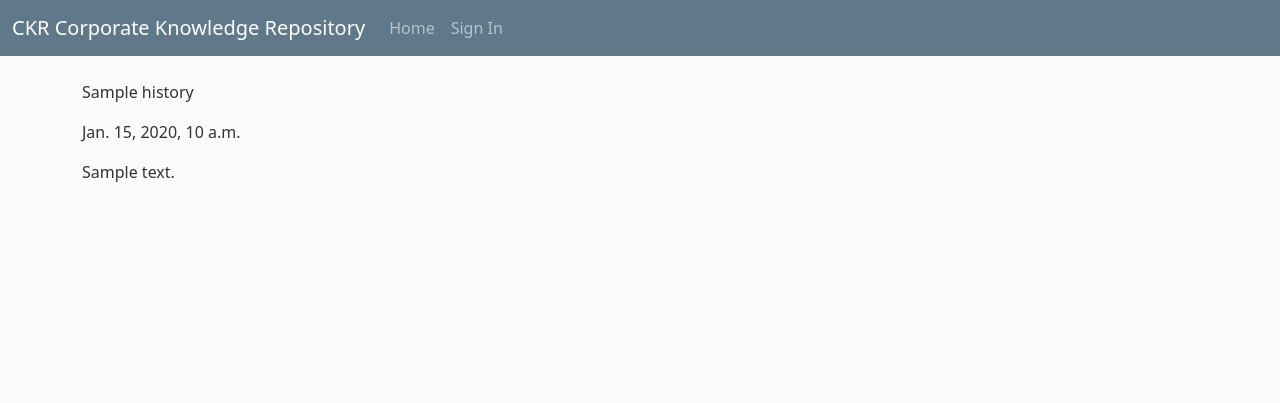
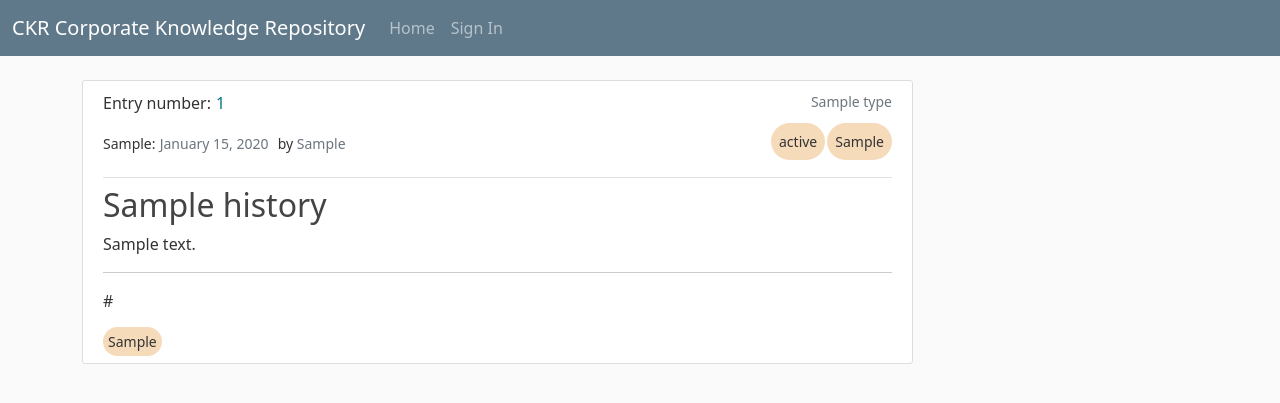
Before and after one commit to Steph-diaz/CKR_knowledge_Repository, a Django app: template ckr_knowledge_repository/ckr_knowledge_repository/templates/Entry/history_detail.html in a window 1280 px wide. Shown: the top 403 px of the page. Run offline with Django 4.2, Linux system fonts and the light colour scheme; the template is opened without the code that fills it: most values are stand-ins (such as "Sample title", 1, 10 or a date in 2020); some libraries are stand-ins or nearby versions.

Commit message:
fix history detail page + other fixes

```diff
--- a/ckr_knowledge_repository/ckr_knowledge_repository/static/css/project.css
+++ b/ckr_knowledge_repository/ckr_knowledge_repository/static/css/project.css
@@ -104,6 +104,7 @@ footer {
   padding: 8px;
   margin-top: 3px;
   border-radius: 20px;
+  margin-left: 2px;
 }
 
 .key-bg {
--- a/ckr_knowledge_repository/ckr_knowledge_repository/templates/Entry/detail_page.html
+++ b/ckr_knowledge_repository/ckr_knowledge_repository/templates/Entry/detail_page.html
@@ -31,8 +31,8 @@
                 {{ entry.updated|date:'F d, Y' }}</small>
               </div>
               <div class="mt-2">
-                <small class="article-footer bg-yellow status-bg">{{ entry.get_status_display }}</small>
-                <small class="article-footer bg-yellow status-bg">{{ entry.get_record_display }}</small>
+                <small class="bg-yellow status-bg">{{ entry.get_status_display }}</small>
+                <small class="bg-yellow status-bg">{{ entry.get_record_display }}</small>
               </div>
             {% endif %}
           </div>
--- a/ckr_knowledge_repository/ckr_knowledge_repository/templates/Entry/entry_history_list.html
+++ b/ckr_knowledge_repository/ckr_knowledge_repository/templates/Entry/entry_history_list.html
@@ -19,7 +19,7 @@
       {% for t in object_list %}
         <tr>
           <td class="text-center"><a href="{% url 'history_detail' pk=t.history_id%}"
-          >{{ t.entry_number }}</a></td>
+                                     target="_blank">{{ t.entry_number }}</a></td>
           <td>{{ t.title }}</td>
           <td class="text-center">{{ t.history_date|date:'F d, Y' }}</td>
           <td class="text-center">{{ t.get_record_display }}</td>
--- a/ckr_knowledge_repository/ckr_knowledge_repository/templates/Entry/history_detail.html
+++ b/ckr_knowledge_repository/ckr_knowledge_repository/templates/Entry/history_detail.html
@@ -2,61 +2,55 @@
 
 {% block content %}
 
-  <p>{{ history.title }}</p>
-  <p>{{ history.history_date }}</p>
-  <p>{{ history.content }}</p>
-{#  <article class="media content-section">#}
-{#    <div class="media-body">#}
-{#      <div class="article-metadata ">#}
-{#        <div class="d-flex flex-row justify-content-between mb-2">#}
-{#          <div class="">#}
+{#  <p>{{ history.title }}</p>#}
+{#  <p>{{ history.history_user }}</p>#}
+{#  <p>{{ history.history_date }}</p>#}
+{#  <p>{{ history.content }}</p>#}
+  <article class="media content-section">
+    <div class="media-body">
+      <div class="article-metadata ">
+        <div class="d-flex flex-row justify-content-between mb-2">
+          <div class="">
 {#            <a class="mr-3 d-flex flex-row align-items-center" style="color: #007880;"#}
-{#                href="{% url 'user_list' entry.author.username %}">{{ entry.author }}</a>#}
-{#            {% if entry.date|date:'F d, Y' == entry.updated|date:'F d, Y' %}#}
-{#              <div>#}
-{#                <small class="align-items-end font-weight-bold font-italic">#}
-{#                  Posted:</small>#}
-{#                <small class="text-muted  align-items-end" style="margin-right: 5px">#}
-{#                {{ entry.date|date:'F d, Y' }}</small>#}
-{#              </div>#}
-{#            {% elif entry.date|date:'F d, Y' != entry.updated|date:'F d, Y' %}#}
-{#              <div>#}
-{#                <small class="align-items-end font-weight-bold font-italic">#}
-{#                  Posted:</small>#}
-{#                <small class="text-muted  align-items-end" style="margin-right: 5px">#}
-{#                {{ entry.date|date:'F d, Y' }}</small>#}
-  {#              separator between dates#}
-{#                <small>|</small>#}
-{#                <small class="align-items-end font-weight-bold font-italic"#}
-{#                       style="margin-left: 5px"> Updated:</small>#}
-{#                <small class="text-muted  align-items-end">#}
-{#                {{ entry.updated|date:'F d, Y' }}</small>#}
-{#              </div>#}
-{#            {% endif %}#}
-{#          </div>#}
-{#          <div>#}
-{#            <small class="text-muted d-flex flex-row justify-content-end">{{ entry.type }}</small>#}
-{#            {% if entry.author == user %}#}
-{#          <div class="d-flex flex-row justify-content-end mt-2 mb-2">#}
-{#            <a class="btn btn-green btn-sm"#}
-{#                 href="{% url "entry_update" pk=entry.id%}">Update Entry</a>#}
-{#            <a class="btn btn-red btn-l-margin btn-sm"#}
-{#                 href="{% url "entry_delete" pk=entry.id%}">Delete Entry</a>#}
-{#          </div>#}
-{#          {% endif %}#}
-{#          </div>#}
-{#        </div>#}
-{##}
-{##}
-{#      </div>#}
-{#      <h2 class="article-title mt-2">{{ entry.title }}</h2>#}
-{#      <p class="article-content">{{ entry.content }}</p>#}
-{##}
-{#      <small class="article-footer bg-yellow key-bg">{{ entry.key_words }}</small>#}
-{##}
-{#    </div>#}
-{##}
-{##}
-{#  </article>#}
+{#                href="">{{ history.entry_number }}</a>#}
+            <p class="mr-3 d-flex flex-row align-items-center">Entry number:
+              <span style="color: #007880; margin-left: 5px;">{{ history.entry_number }}</span></p>
+
+            <div>
+              <small class="align-items-end font-weight-bold font-italic">
+                {{ history.get_history_type_display }}:</small>
+              <small class="text-muted  align-items-end" style="margin-right: 5px">
+              {{ history.history_date|date:'F d, Y' }}</small>
+              <small class="align-items-end font-weight-bold font-italic">
+                by </small>
+              <small class="text-muted  align-items-end" style="margin-right: 5px">
+              {{ history.history_user }}</small>
+            </div>
+
+          </div>
+          <div>
+            <small class="text-muted d-flex flex-row justify-content-end">{{ history.type }}</small>
+
+          <div class="d-flex flex-row justify-content-end mt-2 mb-2">
+            <small class="bg-yellow status-bg">{{ history.get_status_display }}</small>
+            <small class="bg-yellow status-bg">{{ history.get_record_display }}</small>
+          </div>
+
+          </div>
+        </div>
+
+
+      </div>
+      <h2 class="article-title mt-2">{{ history.title }}</h2>
+      <p class="article-content" style="overflow: auto;">{{ history.content }}</p>
+      <hr>
+      <p class="article-content" style="overflow: auto;">{{ history.links }}</p>
+
+      <small class="article-footer bg-yellow key-bg">{{ history.key_words }}</small>
+
+    </div>
+
+
+  </article>
 
 {% endblock content %}
```
Also changed, not shown: ckr_knowledge_repository/ckr_knowledge_repository/entry/views.py (+4 -3 lines).
